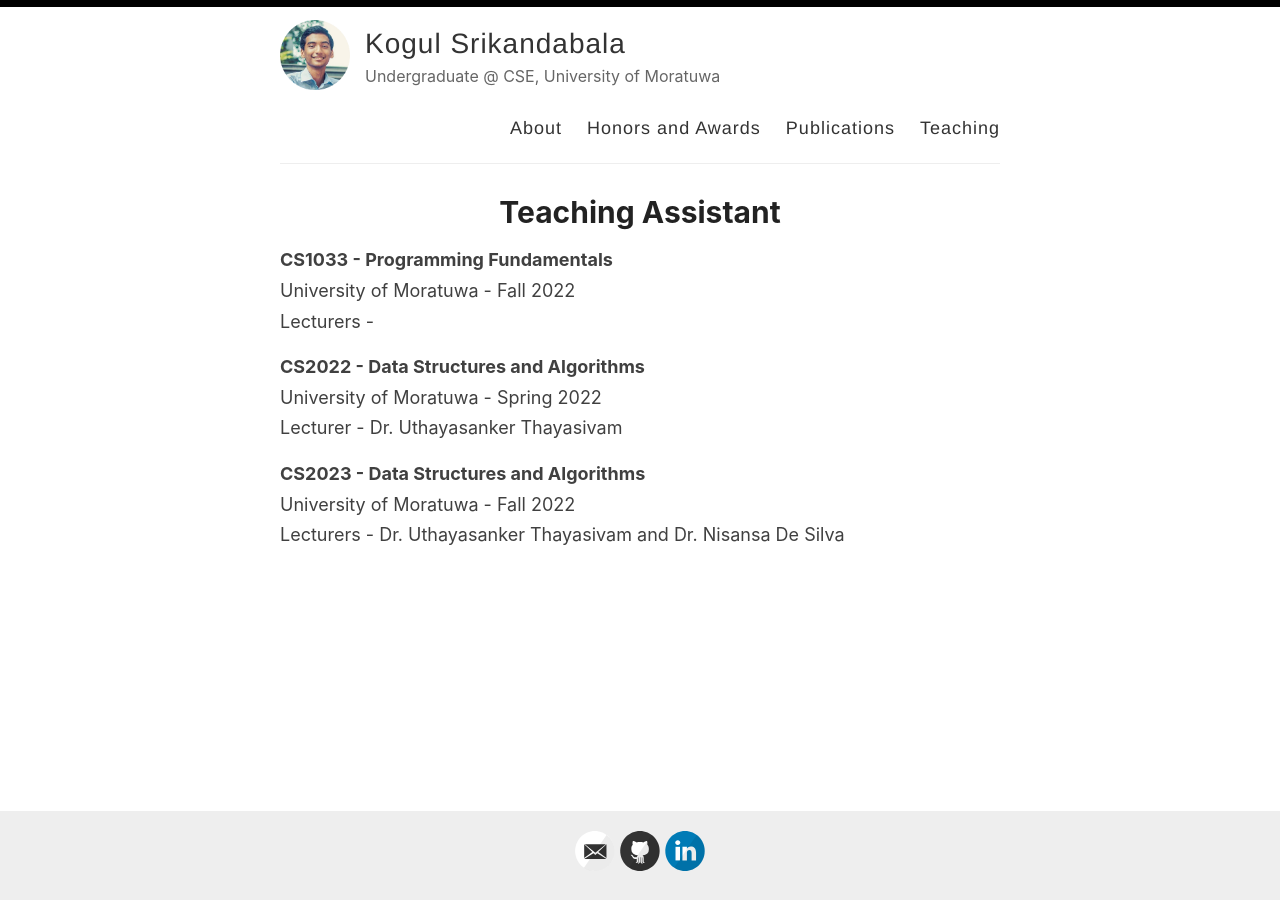
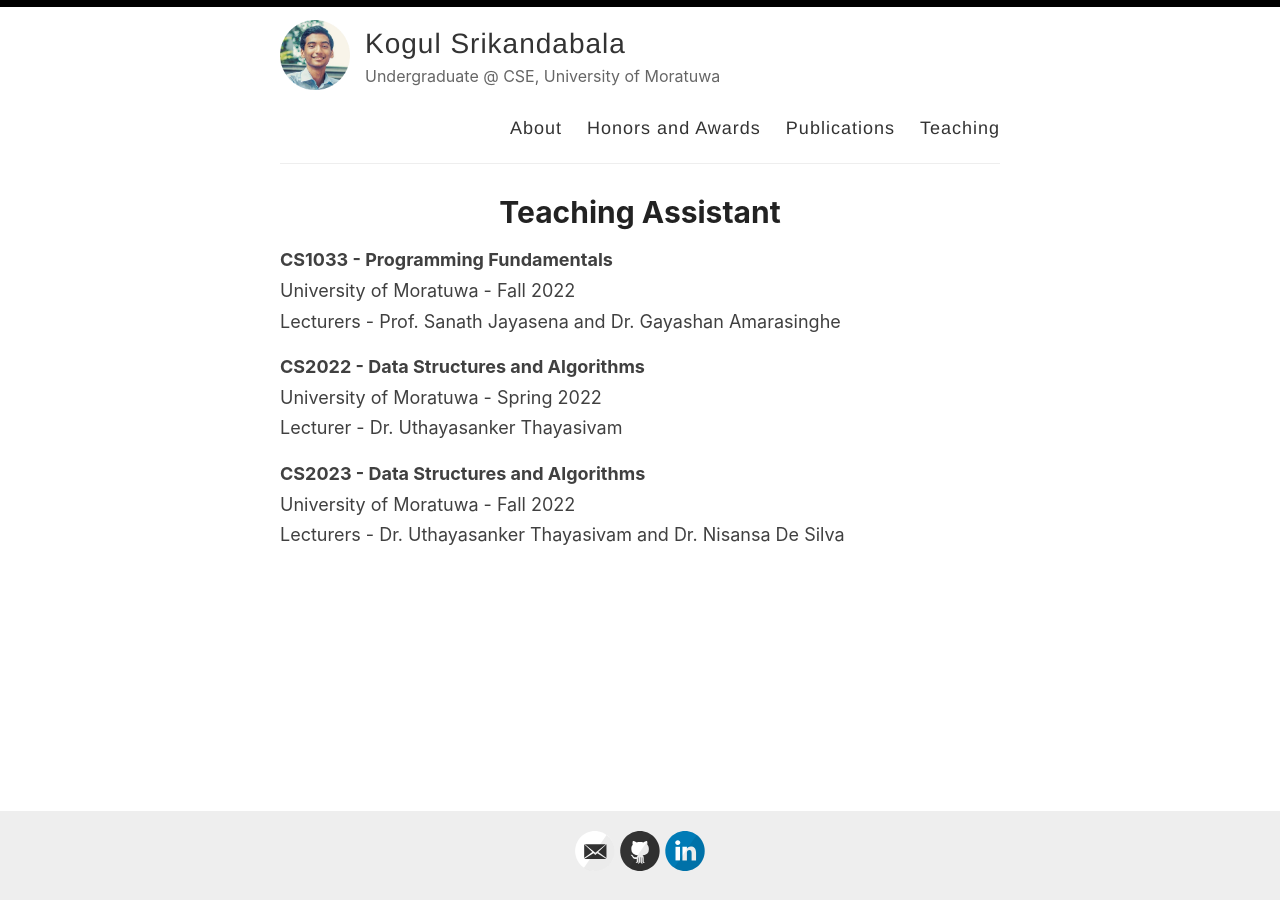
Before and after one commit to Skogul1997/Skogul1997.github.io, a Jekyll site: the page built from _pages/teaching.md, in a window 1280 px wide. Built offline with Jekyll 4.4.1, drawn with Linux system fonts in a browser that asks for light colours.

Commit message:
Update teaching.md

```diff
--- a/_pages/teaching.md
+++ b/_pages/teaching.md
@@ -8,7 +8,7 @@ title: Teaching
 
 **CS1033 - Programming Fundamentals**\
 University of Moratuwa - Fall 2022\
-Lecturers -
+Lecturers - Prof. Sanath Jayasena and Dr. Gayashan Amarasinghe
 
 **CS2022 - Data Structures and Algorithms**\
 University of Moratuwa - Spring 2022\
```
